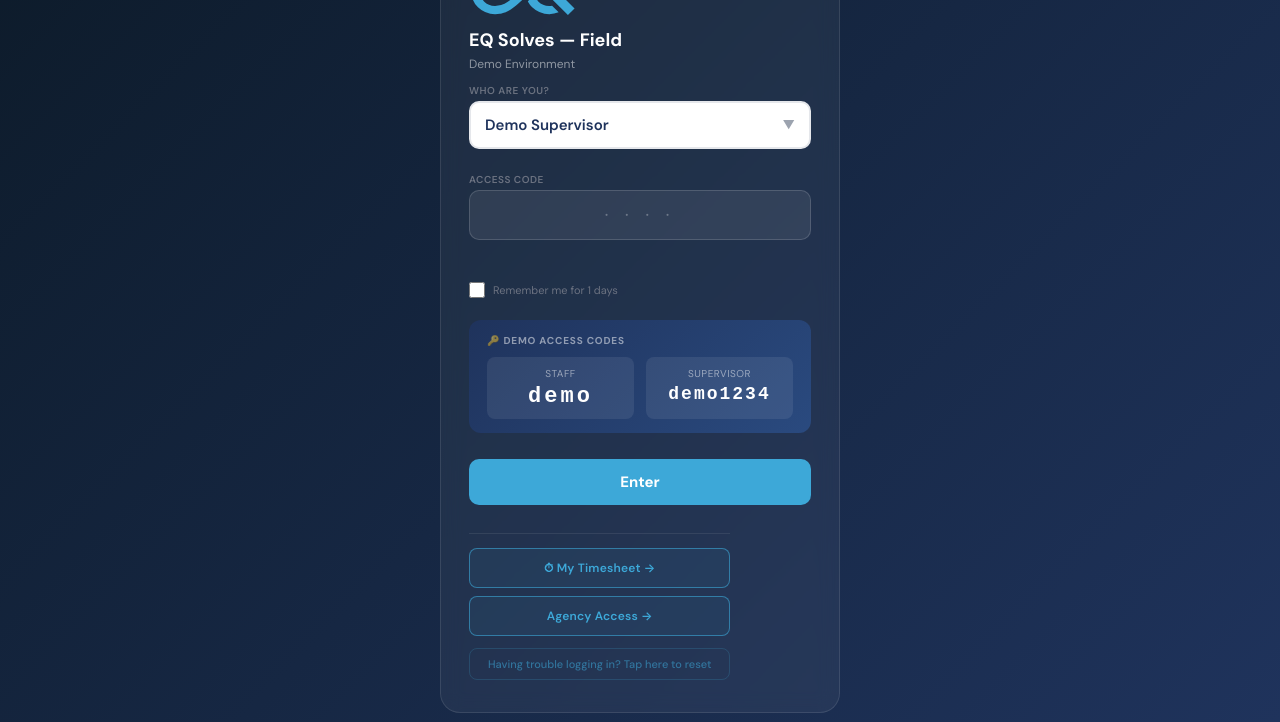
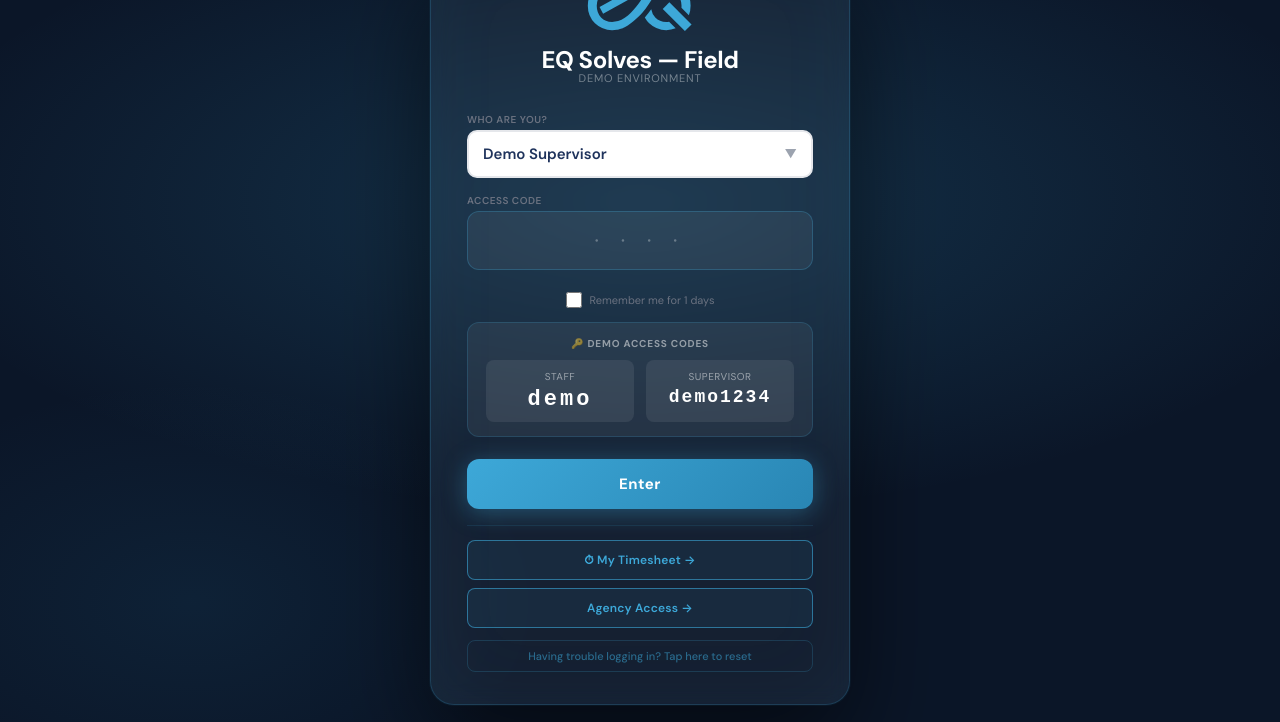
Before and after one commit to Milmlow/eq-field-app, a plain HTML site: page index.html in a window 1280 px wide. Shown: the part 78-800 px from the top of the page. Drawn offline with Linux system fonts and the light colour scheme; no server answers.

Commit message:
Add files via upload

```diff
--- a/index.html
+++ b/index.html
@@ -11,12 +11,7 @@
 <meta name="apple-mobile-web-app-title" content="EQ Solves — Field">
 <link rel="manifest" href="/manifest.json">
 <!-- SKS Labour — Favicon & Home Screen Icons -->
-<link rel="icon" type="image/x-icon" href="icons/favicon.ico">
-<link rel="icon" type="image/png" sizes="16x16" href="icons/favicon-16x16.png">
-<link rel="icon" type="image/png" sizes="32x32" href="icons/favicon-32x32.png">
-<link rel="icon" type="image/png" sizes="48x48" href="icons/favicon-48x48.png">
-<link rel="icon" type="image/png" sizes="192x192" href="icons/favicon-192x192.png">
-<link rel="icon" type="image/png" sizes="512x512" href="icons/favicon-512x512.png">
+<link rel="icon" type="image/svg+xml" href="https://pub-409bd651f2e549f4907f5a856a9264ae.r2.dev/EQ_logo_blue_transparent.svg">
 <link rel="apple-touch-icon" sizes="180x180" href="icons/apple-touch-icon.png">
 <link rel="preconnect" href="https://fonts.googleapis.com">
 <link rel="preconnect" href="https://fonts.gstatic.com" crossorigin>
@@ -48,6 +43,119 @@
 <script src="scripts/realtime.js"></script>
 <script src="scripts/auth.js"></script>
 <script src="scripts/apprentices.js"></script>
+
+<style>
+/* ── Gate redesign override ─────────────────────────────────── */
+#access-gate {
+  background: #0B1628 !important;
+  background-image:
+    radial-gradient(ellipse 90% 60% at 50% 35%, rgba(61,168,216,.2) 0%, transparent 65%),
+    radial-gradient(ellipse 50% 50% at 15% 85%, rgba(41,134,180,.1) 0%, transparent 55%) !important;
+}
+#access-gate::before {
+  content: '';
+  position: absolute;
+  top: 0; left: 0; right: 0; height: 2px;
+  background: linear-gradient(90deg, transparent 0%, #3DA8D8 40%, #2986B4 60%, transparent 100%);
+  animation: gateShimmer 3s ease-in-out infinite;
+  pointer-events: none;
+  z-index: 1;
+}
+@keyframes gateShimmer {
+  0%,100% { opacity: .5; transform: scaleX(.7); }
+  50%     { opacity: 1;  transform: scaleX(1); }
+}
+.gate-card {
+  background: rgba(255,255,255,.045) !important;
+  border: 1px solid rgba(61,168,216,.22) !important;
+  border-radius: 24px !important;
+  padding: 40px 36px 32px !important;
+  max-width: 420px !important;
+  align-items: center !important;
+  text-align: center !important;
+  gap: 0 !important;
+  box-shadow:
+    0 0 0 1px rgba(61,168,216,.06),
+    0 40px 100px rgba(0,0,0,.55),
+    0 0 80px rgba(61,168,216,.06) inset !important;
+  animation: gateCardIn .55s cubic-bezier(.2,.8,.2,1) both;
+}
+@keyframes gateCardIn {
+  from { opacity: 0; transform: translateY(20px) scale(.97); }
+  to   { opacity: 1; transform: translateY(0) scale(1); }
+}
+/* Logo */
+.gate-logo {
+  font-size: 28px !important;
+  width: 100% !important;
+  display: flex !important;
+  justify-content: center !important;
+  margin-bottom: 12px !important;
+}
+/* Title */
+.gate-title {
+  font-size: 24px !important;
+  font-weight: 800 !important;
+  color: white !important;
+  text-align: center !important;
+  letter-spacing: -.4px !important;
+  width: 100% !important;
+  margin-bottom: 4px !important;
+}
+/* Subtitle */
+.gate-sub {
+  font-size: 11px !important;
+  color: rgba(255,255,255,.4) !important;
+  text-align: center !important;
+  text-transform: uppercase !important;
+  letter-spacing: .8px !important;
+  width: 100% !important;
+  margin-bottom: 28px !important;
+}
+/* PIN input */
+.gate-input {
+  background: rgba(255,255,255,.06) !important;
+  border: 1.5px solid rgba(61,168,216,.28) !important;
+  border-radius: 12px !important;
+  font-size: 22px !important;
+  letter-spacing: 10px !important;
+  padding: 14px 16px !important;
+  transition: border-color .2s, background .2s, box-shadow .2s !important;
+}
+.gate-input:focus {
+  border-color: #3DA8D8 !important;
+  background: rgba(61,168,216,.08) !important;
+  box-shadow: 0 0 0 3px rgba(61,168,216,.15) !important;
+}
+.gate-input::placeholder { letter-spacing: 8px !important; }
+/* Enter button */
+.gate-btn {
+  background: linear-gradient(135deg, #3DA8D8 0%, #2986B4 100%) !important;
+  border-radius: 12px !important;
+  padding: 15px !important;
+  font-size: 15px !important;
+  letter-spacing: .5px !important;
+  box-shadow: 0 4px 24px rgba(61,168,216,.4) !important;
+  transition: all .2s !important;
+  margin-top: 4px !important;
+}
+.gate-btn:hover {
+  box-shadow: 0 8px 32px rgba(61,168,216,.55) !important;
+  transform: translateY(-1px) !important;
+}
+.gate-btn:active { transform: translateY(0) !important; }
+/* Error */
+.gate-error { text-align: center !important; width: 100% !important; }
+/* Labels inside gate */
+#gate-pin-wrap label,
+#access-gate label[for="gate-name-search"] {
+  text-align: left !important;
+}
+/* Divider above secondary buttons */
+#access-gate > .gate-card > div:last-of-type {
+  border-top: 1px solid rgba(61,168,216,.12) !important;
+}
+</style>
 </head>
 <body>
 
@@ -156,7 +264,7 @@
     <div class="gate-logo" id="gate-logo"><svg style="height:52px;width:auto;display:block;margin:0 auto" xmlns="http://www.w3.org/2000/svg" viewBox="130 325 764 370"><path fill="#3DA8D8" d="M721.22,622.17l46.95,47q-31,12.78-67,12.78-70.68,0-121.58-48.84a162,162,0,0,1-31.23-40.81c15.14-18.46,31.52-39,46-58.58q5.83,34.5,28.53,58.21,30.47,31.86,78.27,31.85A121.63,121.63,0,0,0,721.22,622.17Z"/><path fill="#3DA8D8" d="M874.32,508.74q0,36.54-12.29,67l-52.8-52.81c.45-4.58.65-9.33.65-14.2q0-51.27-30.45-83.1t-78.27-31.89c-41.88,0-71.72,22-93.95,55.63-23.45,35.54-44.66,72.83-73.39,104.55C493,599,439.3,647.71,390.38,667.77c-2.58,1.07-5.2,2.09-7.86,3-.53.21-1,.37-1.55.53-1.11.37-2.22.74-3.28,1.11-3.89,1.23-7.41,2.25-10.6,3.11-1.19.33-2.34.61-3.44.86-.82.2-1.6.41-2.37.57-6.47,1.52-10.36,2.09-11.1,2.17a.31.31,0,0,1-.12,0,217.44,217.44,0,0,1-34.71,2.71q-70.68,0-121.58-48.84T142.89,508.74q0-75.47,50.88-124.32t121.58-48.84q56.11,0,96.28,27.35t65.08,77.94L251.61,565.56l-25.05-48.72,164.39-91Q374.32,409.1,358,401.45t-42.65-7.7q-47.83,0-78.31,31.89t-30.5,83.1q0,51.27,30.5,83.14t78.31,31.85a213,213,0,0,0,43.18-6.35c66.73-17.07,122.15-91,160.31-144.09,20.46-28.45,35.28-64.47,60.7-88.87q50.91-48.81,121.58-48.84,71.3,0,122.23,48.84T874.32,508.74Z"/><rect fill="#3DA8D8" x="745.11" y="474.28" width="66.9" height="223.16" transform="translate(-186.23 722.12) rotate(-45)"/></svg></div>
     <div class="gate-title"><span id="gate-org-name">EQ Solves — Field</span></div>
     <div class="gate-sub" id="gate-sub">EQ Solves — Field Demo</div>
-    <div style="margin-bottom:12px;width:100%">
+    <div style="margin-bottom:16px;width:100%">
       <label for="gate-name-search" style="font-size:10px;font-weight:600;color:var(--ink-3);display:block;margin-bottom:4px;text-transform:uppercase;letter-spacing:.5px">Who are you?</label>
       <input type="hidden" id="gate-name" value="Demo Supervisor">
       <div id="gate-selected-name" onclick="toggleGateNamePicker()" style="font-size:15px;padding:12px 14px;width:100%;background:var(--surface);color:var(--ink-4);border:2px solid var(--border);border-radius:10px;font-family:inherit;font-weight:600;box-sizing:border-box;cursor:pointer;display:flex;justify-content:space-between;align-items:center;min-height:48px">
@@ -170,17 +278,17 @@
         <div id="gate-name-list" style="max-height:min(300px,50vh);overflow-y:auto;padding:4px 0"></div>
       </div>
     </div>
-    <div id="gate-pin-wrap" style="width:100%">
+    <div id="gate-pin-wrap" style="width:100%;margin-bottom:4px">
       <label for="gate-pin" style="font-size:10px;font-weight:600;color:var(--ink-3);display:block;margin-bottom:4px;text-transform:uppercase;letter-spacing:.5px">Access code</label>
       <input class="gate-input" id="gate-pin" type="password" maxlength="20" placeholder="· · · ·" autocomplete="off" onkeydown="if(event.key==='Enter')checkPin()" oninput="document.getElementById('gate-err').textContent=''">
     </div>
     <div class="gate-error" id="gate-err"></div>
-    <div style="display:flex;align-items:center;gap:8px;width:100%;margin-bottom:10px">
+    <div style="display:flex;align-items:center;justify-content:center;gap:8px;width:100%;margin-bottom:14px">
       <input type="checkbox" id="gate-remember" style="width:16px;height:16px;accent-color:var(--purple)">
       <label for="gate-remember" id="gate-remember-label" style="font-size:11px;color:var(--ink-3);cursor:pointer">Remember me for 24 hours</label>
     </div>
     <div id="gate-disclaimer" style="display:none;width:100%;margin-top:14px;padding-top:12px;border-top:1px solid rgba(31,51,92,.12);font-size:10px;line-height:1.4;color:var(--ink-3);text-align:center"></div>
-    <div id="gate-demo-codes" style="background:linear-gradient(135deg,#1F335C 0%,#2a4a7f 100%);border-radius:12px;padding:14px 18px;margin-bottom:14px;width:100%;box-sizing:border-box">
+    <div id="gate-demo-codes" style="background:rgba(255,255,255,.06);border:1px solid rgba(61,168,216,.2);border-radius:12px;padding:14px 18px;margin-bottom:18px;width:100%;box-sizing:border-box">
       <div style="font-size:10px;font-weight:700;text-transform:uppercase;letter-spacing:.8px;color:rgba(255,255,255,.5);margin-bottom:10px">🔑 Demo access codes</div>
       <div style="display:flex;gap:12px;justify-content:center">
         <div style="text-align:center;flex:1;background:rgba(255,255,255,.08);border-radius:8px;padding:10px 8px">
@@ -194,7 +302,7 @@
       </div>
     </div>
     <button class="gate-btn" onclick="checkPin()">Enter</button>
-    <div style="margin-top:16px;padding-top:14px;border-top:1px solid rgba(255,255,255,.08);display:flex;flex-direction:column;gap:8px">
+    <div style="margin-top:16px;padding-top:14px;border-top:1px solid rgba(61,168,216,.12);display:flex;flex-direction:column;gap:8px;width:100%">
       <button onclick="openStaffTsGate()" style="background:rgba(61,168,216,.08);border:1.5px solid rgba(61,168,216,.6);color:#3DA8D8;font-size:12px;padding:11px 18px;border-radius:8px;cursor:pointer;font-family:inherit;width:100%;font-weight:600;text-align:center;letter-spacing:.2px">⏱ My Timesheet →</button>
       <button onclick="openAgencyGate()" style="background:rgba(61,168,216,.08);border:1.5px solid rgba(61,168,216,.6);color:#3DA8D8;font-size:12px;padding:11px 18px;border-radius:8px;cursor:pointer;font-family:inherit;width:100%;font-weight:600;text-align:center;letter-spacing:.2px">Agency Access →</button>
       <button onclick="localStorage.clear();sessionStorage.clear();location.reload()" style="background:none;border:1px solid rgba(61,168,216,.2);color:rgba(61,168,216,.55);font-size:11px;cursor:pointer;font-family:inherit;margin-top:4px;padding:8px 18px;border-radius:8px;width:100%;font-weight:500;text-align:center">Having trouble logging in? Tap here to reset</button>
```
